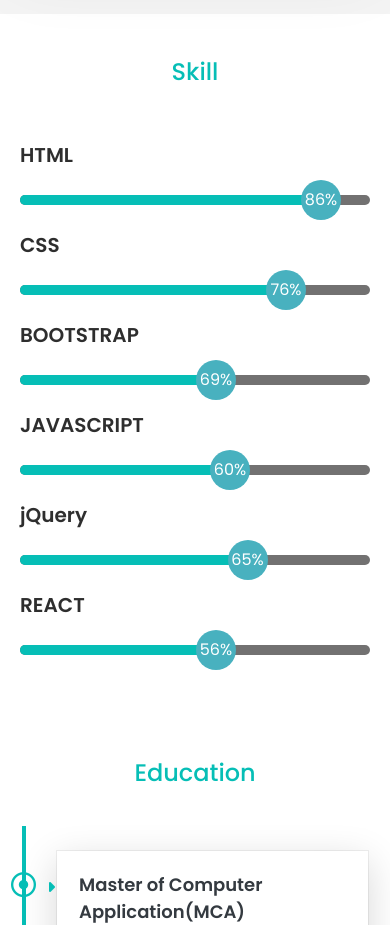
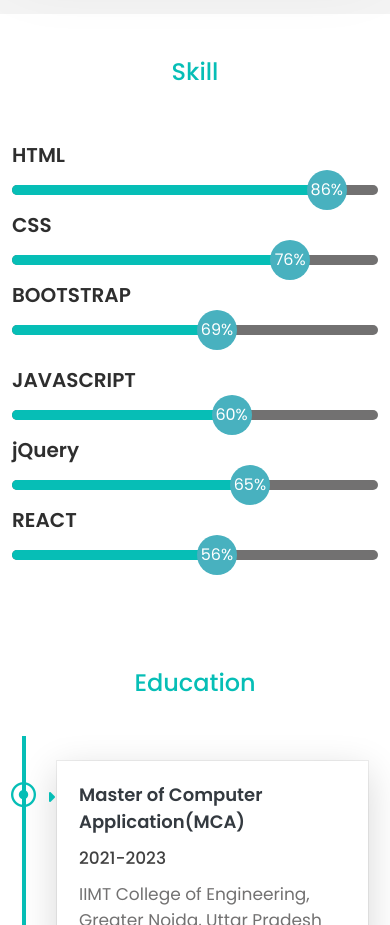
Before and after one commit to gauravsingh5009/Portfolio1, a plain HTML site: page index.html in a window 390 px wide. Shown: the part 3060-3985 px from the top of the page. Drawn offline with nearby package versions, Linux system fonts and the light colour scheme; files whose address does not match are found by name.

Commit message:
update wrap-4

```diff
--- a/CSS/style.css
+++ b/CSS/style.css
@@ -97,7 +97,7 @@ nav ul li a:hover{color: #414141;}
 .wrap-4{padding: 40px 0;}
 .wrap-4 h2{text-align: center; font: 500 2rem var(--ff); margin-bottom: 3rem; color: #06beb6;}
 .wrap-4 h3{font: 600 20px var(--ff); color: #000000d1; margin: 15px 0;}
-.wrap-4 .progress-bar{background: #727171; width: 570px; height: 10px; border-radius: 5px; margin: 10px 0 10px 0;}
+.wrap-4 .progress-bar{background: #727171; width: 100%; height: 10px; border-radius: 5px; margin: 10px 0 10px 0;}
 .wrap-4 .progress-bar div{width: 0%; height: 10px; border-radius: 5px; background:#06beb6;}
 .wrap-4 .progress-bar div span{float: right; width: 40px; height: 40px; border-radius: 50%; background: #48b1bf; color: #fff; margin-top: -15px; margin-right: -20px;  display: grid; place-items: center; }
 .wrap-4 .html{animation: html 1s linear forwards;}
@@ -208,7 +208,7 @@ nav ul li a:hover{color: #414141;}
 .wrap-8 .btns li a{padding: 10px 20px; border: 1px solid #06beb6; border-radius: 50px; display: inline-block; color: #06beb6;}
 .wrap-8 .btns li .active{background: #06beb6; color: #f8f9fa;}
 .wrap-8 .card{position: relative; margin-bottom: 20px;}
-.wrap-8 .details{position: absolute; left: 0; right: 0; bottom: 0px;  background:rgb(228 238 238 / 49%);  color: #06beb6; transform: scale(1,0); transition: all 500ms ease 0s;}
+.wrap-8 .details{position: absolute; left: 0; right: 0; bottom: 0px;  background:rgba(227, 237, 237, 0.8);  color: #06beb6; transform: scale(1,0); transition: all 500ms ease 0s;}
 .wrap-8 .card:hover .details{transform: none;}
 .wrap-8 h3{font: 500 20px var(--ff); padding: 40px 0 10px;}
 .wrap-8 .dbtn a{border-radius: 25px; margin: 0 0 15px 0; padding: 10px 20px; display: inline-block; background: #06beb6; color: #f8f9fa;}
@@ -228,8 +228,6 @@ nav ul li a:hover{color: #414141;}
 /* responsive */
 @media screen and (max-width:1220px){
     nav ul li a{font: 500 18px var(--ff); padding: 8px;}
-    .wrap-4 .progress-bar{width: 470px;}
-
 }
 @media screen and (max-width:980px){
     .col-t-1{ flex-basis:8.33%; max-width: 8.33%;}
@@ -253,7 +251,6 @@ nav ul li a:hover{color: #414141;}
     .wrap-2 .banner h3 {font: 700 70px var(--ff);  line-height: 110px;}
     .wrap-5 a,address{font: 300 15px var(--ff); line-height: 30px;}
     .wrap-7 .ser {padding: 10px;}
-    .wrap-4 .center{display: grid; place-content: center;}
 
 }
 @media screen and (max-width:767px){
@@ -305,7 +302,6 @@ nav ul li a:hover{color: #414141;}
 
     .wrap-2 img{width: 340px; height: 340px;}
     .wrap-5 a, address {padding: 20px;}
-    .wrap-4 .progress-bar{width: 350px;}
     .wrap-9 .addr {margin-top: 0rem;}
     .wrap-9 address{font: 300 18px var(--ff); color: #343a40; line-height: 35px;}
 
--- a/index.html
+++ b/index.html
@@ -121,7 +121,7 @@
         <div class="container">
             <h2>Skill</h2>
             <div class="row">
-                <div class="col-6 col-t-12">
+                <div class="col-6 col-m-12 col-t-12">
                     <div class="center">
                         <h3>HTML</h3>
                         <div class="progress-bar">
@@ -137,7 +137,7 @@
                         </div>
                     </div>
                 </div>
-                <div class="col-6 col-t-12">
+                <div class="col-6 col-m-12 col-t-12">
                     <div class="center">
                         <h3>JAVASCRIPT</h3>
                         <div class="progress-bar">
```
